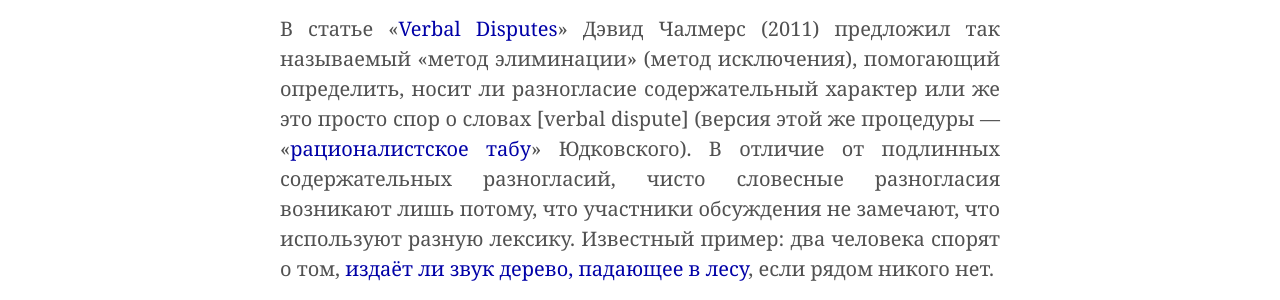
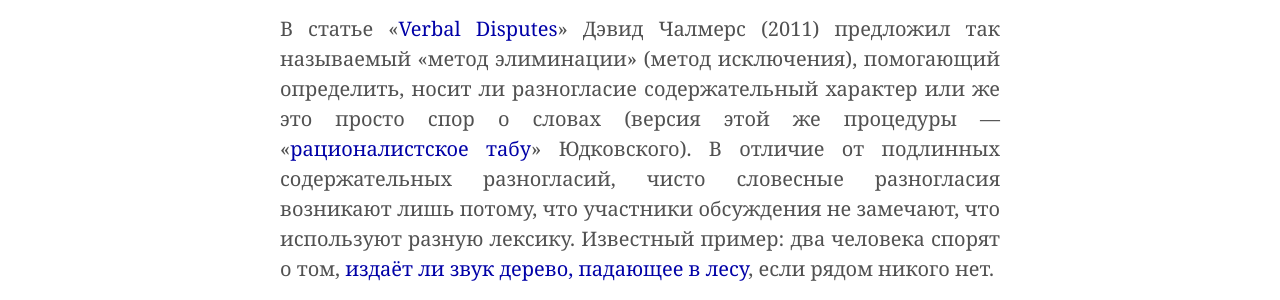
Before and after one commit to ReducingSuffering/reducingsuffering.github.io, a Jekyll site: the page built from _articles/lukas-gloor-3.md, in a window 1280 px wide. Shown: the part 348-648 px from the top of the page. Built offline with Jekyll 4.4.1, drawn with Linux system fonts in a browser that asks for light colours; some of the changed lines change nothing that is shown.

Commit message:
Update lukas-gloor-3.md

```diff
--- a/_articles/lukas-gloor-3.md
+++ b/_articles/lukas-gloor-3.md
@@ -8,12 +8,13 @@
   - 2020.06.05
 is_fragment: true
 preview: assets/images/previews/515bd98a-bd9b-4294-b827-077e87507a70.jpg
+excerpt: "В статье «Verbal Disputes» Дэвид Чалмерс (2011) предложил так называемый «метод элиминации» (метод исключения), помогающий определить, носит ли разногласие содержательный характер или же это просто спор о словах (версия этой же процедуры — «рационалистское табу» Юдковского). В отличие от подлинных содержательных разногласий, чисто словесные разногласия возникают лишь потому, что участники обсуждения не замечают, что используют разную лексику. Известный пример: два человека спорят о том, издаёт ли звук дерево, падающее в лесу, если рядом никого нет."
 ---
 (Это отрывок из статьи «[Why Realists and Anti-Realists Disagree](https://forum.effectivealtruism.org/s/R8vKwpMtFQ9kDvkJQ/p/6nPnqXCaYsmXCtjTk)».)
 
 ---
 
-В статье «[Verbal Disputes](http://consc.net/papers/verbal.pdf)» Дэвид Чалмерс (2011) предложил так называемый «метод элиминации» (метод исключения), помогающий определить, носит ли разногласие содержательный характер или же это просто спор о словах \[verbal dispute\] (версия этой же процедуры — «[рационалистское табу](https://lesswrong.ru/w/%D0%A2%D0%B0%D0%B1%D1%83%D0%B8%D1%80%D1%83%D0%B9_%D1%81%D0%B2%D0%BE%D0%B8_%D1%81%D0%BB%D0%BE%D0%B2%D0%B0)» Юдковского). В отличие от подлинных содержательных разногласий, чисто словесные разногласия возникают лишь потому, что участники обсуждения не замечают, что используют разную лексику. Известный пример: два человека спорят о том, [издаёт ли звук дерево, падающее в лесу](https://lesswrong.ru/w/%D0%A1%D0%BF%D0%BE%D1%80%D1%8B_%D0%BE%D0%B1_%D0%BE%D0%BF%D1%80%D0%B5%D0%B4%D0%B5%D0%BB%D0%B5%D0%BD%D0%B8%D1%8F%D1%85), если рядом никого нет.
+В статье «[Verbal Disputes](http://consc.net/papers/verbal.pdf)» Дэвид Чалмерс (2011) предложил так называемый «метод элиминации» (метод исключения), помогающий определить, носит ли разногласие содержательный характер или же это просто спор о словах (версия этой же процедуры — «[рационалистское табу](https://lesswrong.ru/w/%D0%A2%D0%B0%D0%B1%D1%83%D0%B8%D1%80%D1%83%D0%B9_%D1%81%D0%B2%D0%BE%D0%B8_%D1%81%D0%BB%D0%BE%D0%B2%D0%B0)» Юдковского). В отличие от подлинных содержательных разногласий, чисто словесные разногласия возникают лишь потому, что участники обсуждения не замечают, что используют разную лексику. Известный пример: два человека спорят о том, [издаёт ли звук дерево, падающее в лесу](https://lesswrong.ru/w/%D0%A1%D0%BF%D0%BE%D1%80%D1%8B_%D0%BE%D0%B1_%D0%BE%D0%BF%D1%80%D0%B5%D0%B4%D0%B5%D0%BB%D0%B5%D0%BD%D0%B8%D1%8F%D1%85), если рядом никого нет.
 
 Метод элиминации требует переформулировки спорного утверждения в нейтральных терминах. Например, в споре о падающем дереве слово «звук» можно «элиминировать» (или «табуировать»), чтобы выяснить, есть ли содержательное разногласие. (Когда одна сторона заменяет «звук» на «колебания воздуха», а другая — на «слуховую обработку», становится ясно, что никакого содержательного спора не было.)
 
```
